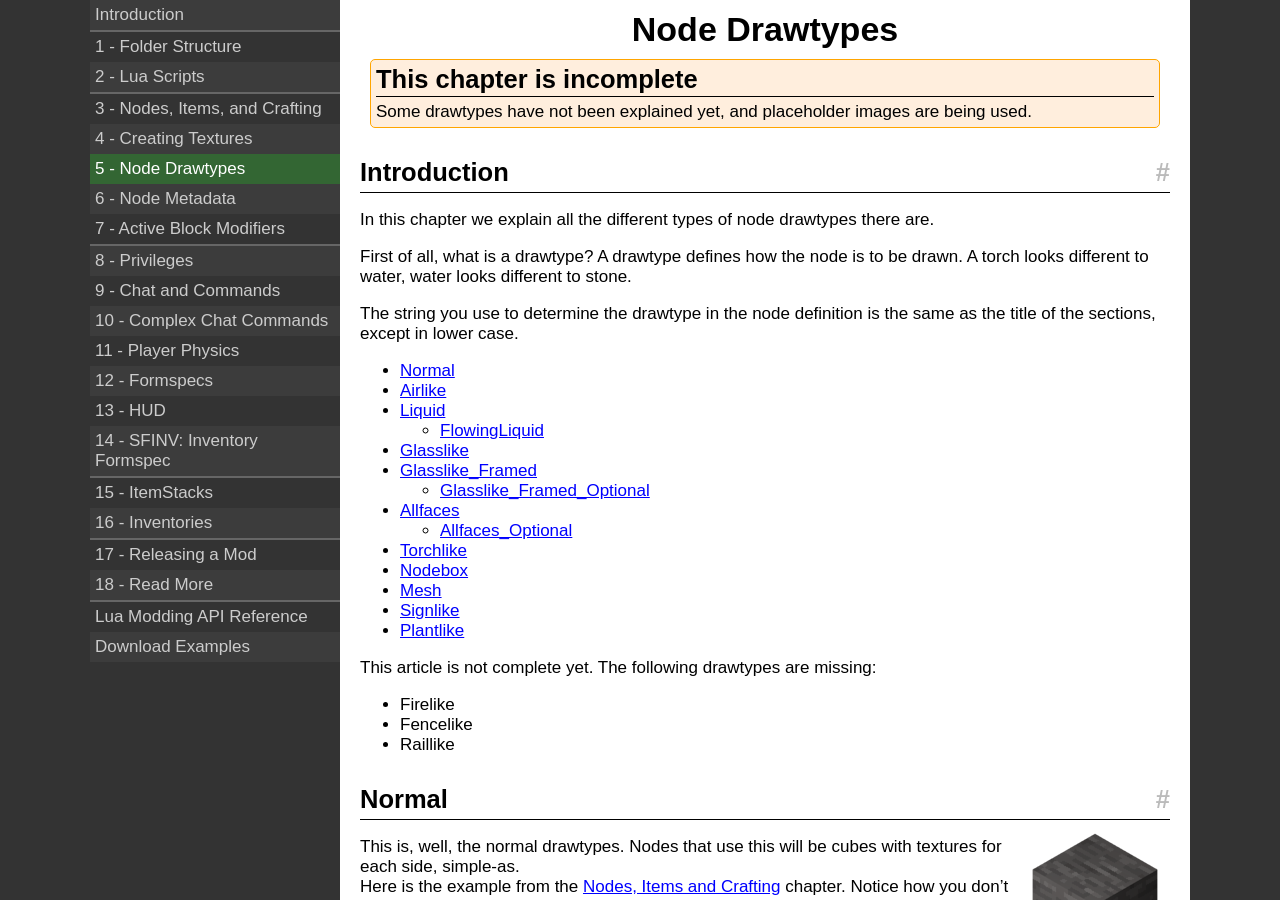
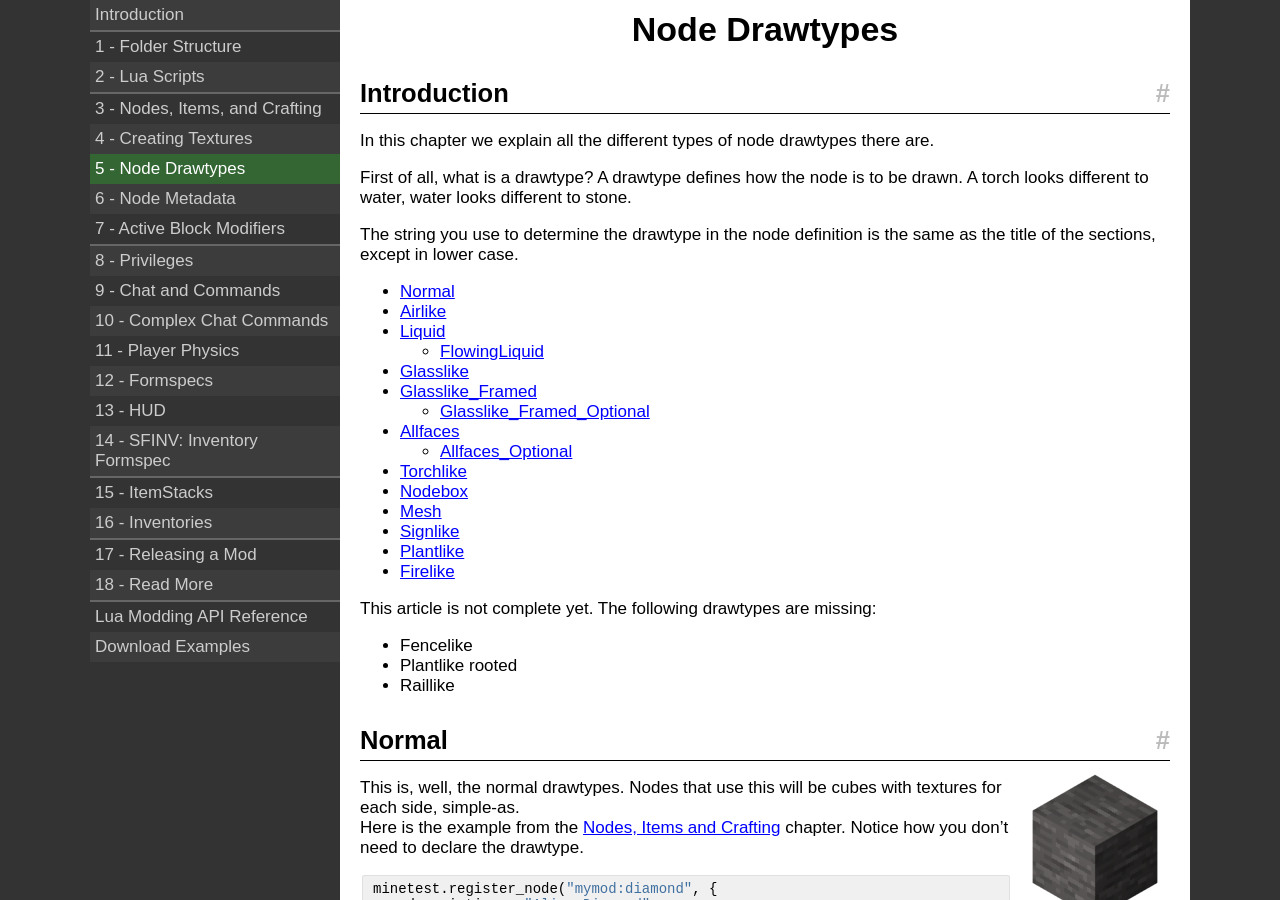
Before and after one commit to rubenwardy/minetest_modding_book, a Jekyll site: the page built from en/chapters/node_drawtypes.md, in a window 1280 px wide and 900 px high. Built offline with Jekyll 4.4.1, drawn with Linux system fonts in a browser that asks for light colours; nearby versions of some CDN libraries.

Commit message:
Node Drawtypes: Update table of contents

```diff
--- a/en/chapters/node_drawtypes.md
+++ b/en/chapters/node_drawtypes.md
@@ -3,13 +3,6 @@ title: Node Drawtypes
 layout: default
 root: ../../
 ---
-
-<div class="notice">
-    <h2>This chapter is incomplete</h2>
-
-    Some drawtypes have not been explained yet,
-    and placeholder images are being used.
-</div>
 
 ## Introduction
 
@@ -36,11 +29,12 @@ the title of the sections, except in lower case.
 * [Mesh](#mesh)
 * [Signlike](#signlike)
 * [Plantlike](#plantlike)
+* [Firelike](#firelike)
 
 This article is not complete yet. The following drawtypes are missing:
 
-* Firelike
 * Fencelike
+* Plantlike rooted
 * Raillike
 
 ## Normal
```
